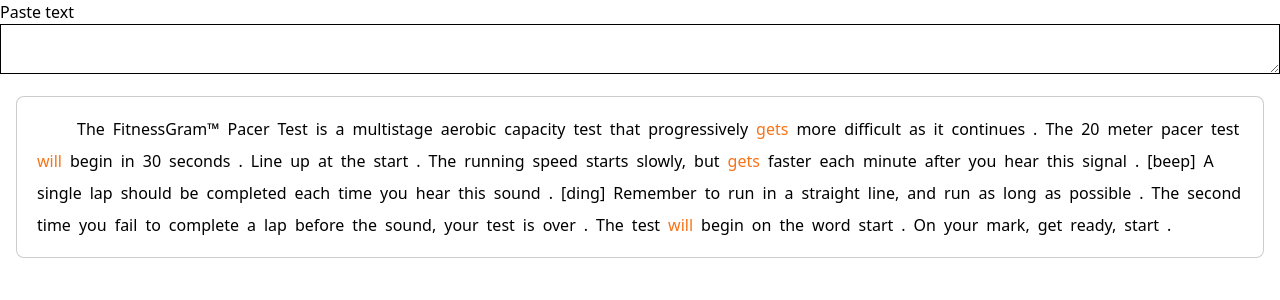
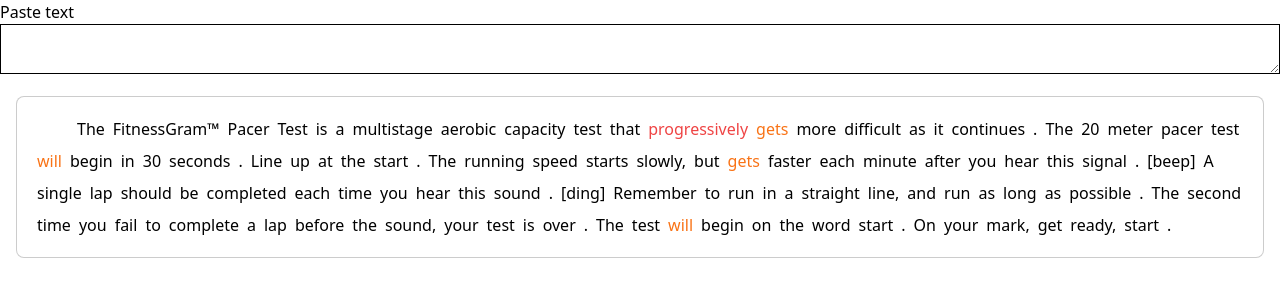
Before and after one commit to NovaSagittarii/engr180w-checker, a React (Vite) app: page / in a window 1280 px wide. Shown: the top 300 px of the page. Built offline with nearby package versions, Linux system fonts and the light colour scheme.

Commit message:
add word length check back

```diff
--- a/src/Word.tsx
+++ b/src/Word.tsx
@@ -26,6 +26,14 @@
   const [issueList, setIssueList] = useState(new IssueList());
   useEffect(() => {
     if (!issues) issues = new IssueList();
+
+    if (word.length > 12) {
+      issues.addIssue(
+        "Long word",
+        `Word might be able to be replaced with a simpler word. Word length = ${word.length}, Expected <= 12`,
+        2,
+      );
+    }
 
     const syllables = 0; // syllableCount(word);
     if (syllables > 3) {
--- a/vite.config.ts
+++ b/vite.config.ts
@@ -5,7 +5,5 @@
 // https://vitejs.dev/config/
 export default defineConfig({
   base: "/engr180w-checker/",
-  plugins: [
-    react(),
-  ],
+  plugins: [react()],
 });
```
